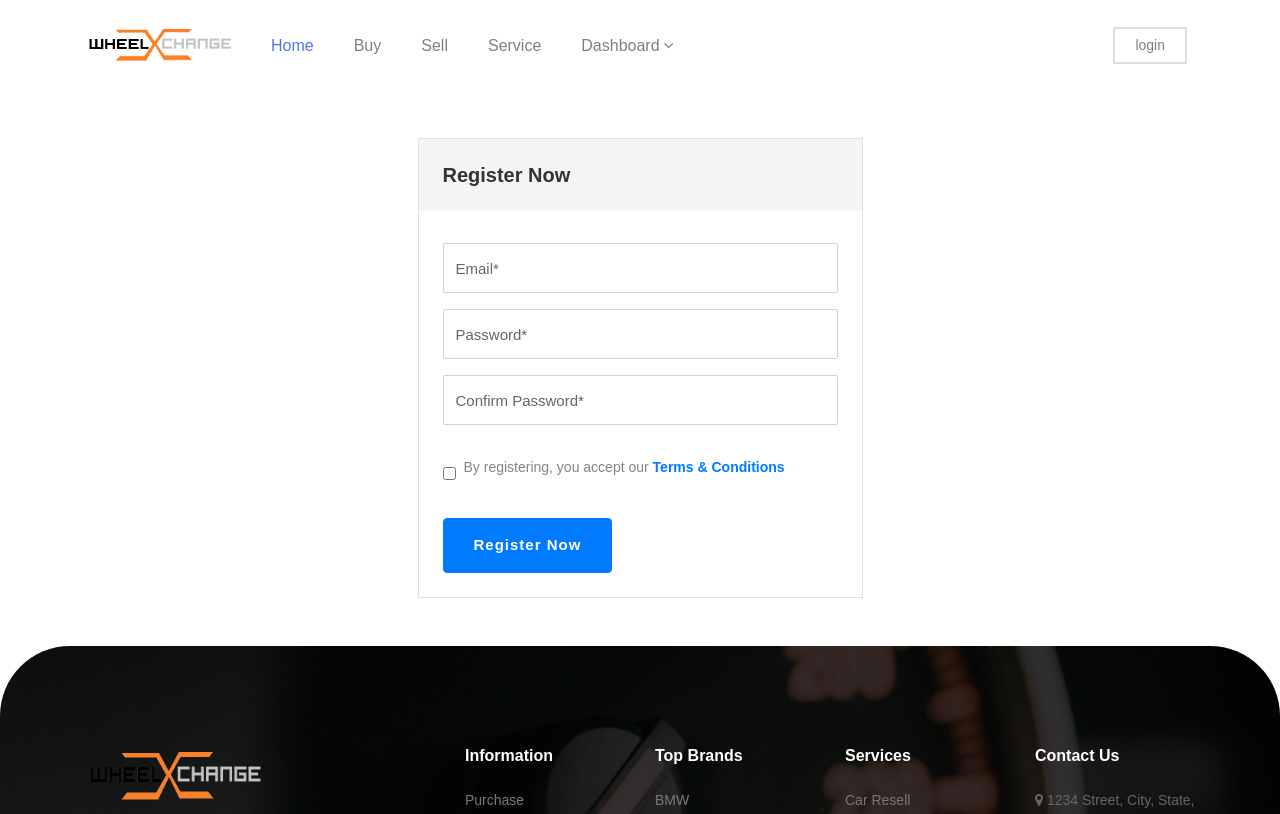
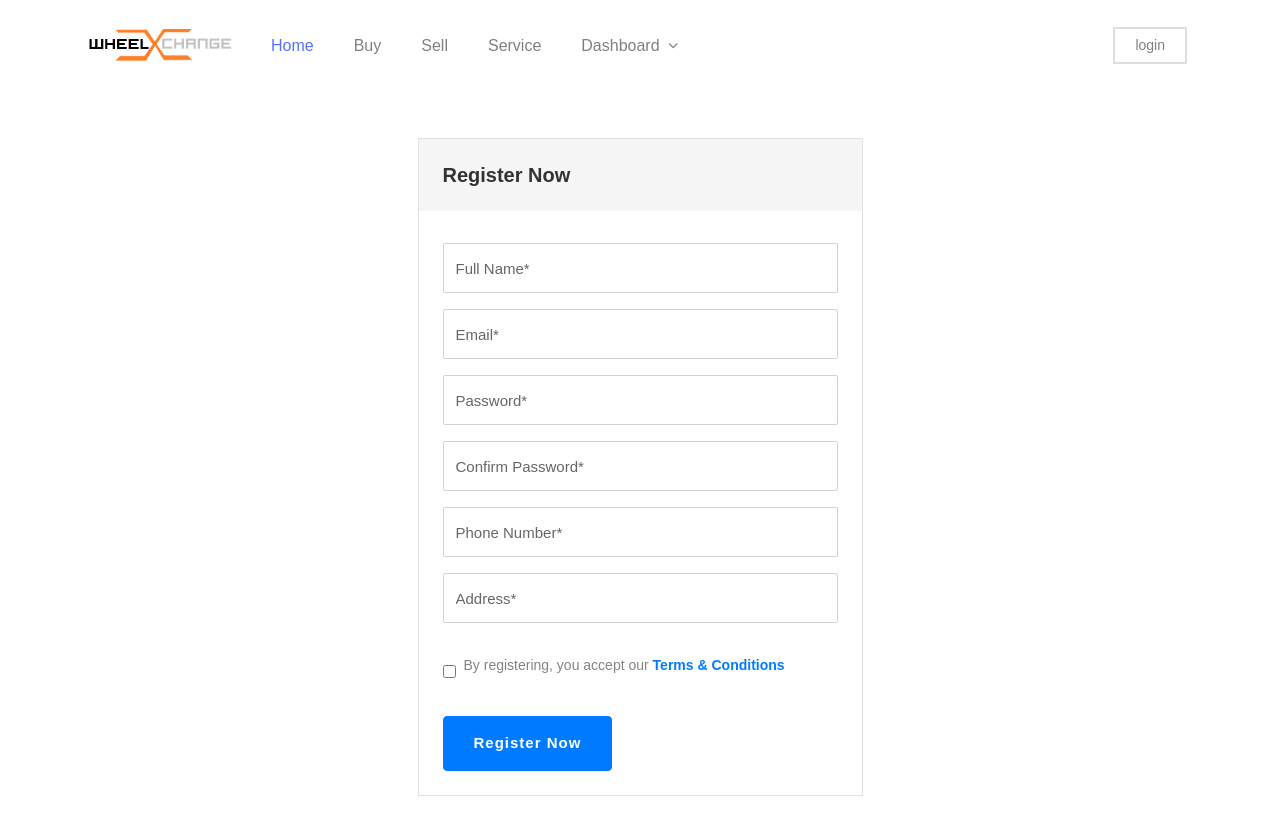
Before and after one commit to xxiamdsk/Vehicle-Resale-and-Service, a PHP site: page /register.php in a window 1280 px wide. Shown: the top 814 px of the page. Run offline with PHP 8.4, Linux system fonts and the light colour scheme; some libraries are stand-ins or nearby versions; some web fonts are replaced.

Commit message:
session create

```diff
--- a/config.php
+++ b/config.php
@@ -11,7 +11,7 @@ $conn = new mysqli($servername, $username, $password, $dbname);
 if ($conn->connect_error) {
     die("Connection failed: " . $conn->connect_error);
 } else {
-    echo "Connected successfully";
+    // echo "Connected successfully";
 }
 
 $conn->set_charset("utf8");
--- a/header.php
+++ b/header.php
@@ -35,41 +35,55 @@
                                 </a>
                             </li>
                             <li class="nav-item dropdown dropdown-slide @@dashboard">
-                                <a class="nav-link dropdown-toggle" data-toggle="dropdown" href="#!">Dashboard<span><i
-                                            class="fa fa-angle-down"></i></span>
-                                </a>
-
-                                <!-- Dropdown list -->
-                                <ul class="dropdown-menu">
-                                    <li><a class="dropdown-item " href="dashboard.html">Dashboard</a>
-                                    </li>
-                                    <li><a class="dropdown-item @@dashboardMessages" href="dashboard-my-ads.html">My
-                                            Cars</a></li>
-                                    <li><a class="dropdown-item @@dashboardFavouriteAds"
-                                            href="dashboard-favourite-ads.html"> Favourite Car</a></li>
-                                    <li class="dropdown dropdown-submenu dropright">
-                                        <a class="dropdown-item dropdown-toggle" href="#!" id="dropdown0501"
-                                            role="button" data-toggle="dropdown" aria-haspopup="true"
-                                            aria-expanded="false">Sub Menu</a>
-
-                                        <ul class="dropdown-menu" aria-labelledby="dropdown0501">
-                                            <li><a class="dropdown-item" href="index.html">Submenu 01</a></li>
-                                            <li><a class="dropdown-item" href="index.html">Submenu 02</a></li>
-                                        </ul>
-                                    </li>
+                                <a class="nav-link dropdown-toggle" data-toggle="dropdown" href="#!"><?php
+                        if (isset($_SESSION['email'])){
+                        ?>
+                            <svg xmlns="http://www.w3.org/2000/svg" width="25" height="25" fill="black" class="bi bi-person"
+                            viewBox="0 0 16 16">
+                            <path d="M8 8a3 3 0 1 0 0-6 3 3 0 0 0 0 6m2-3a2 2 0 1 1-4 0 2 2 0 0 1 4 0m4 8c0 1-1 1-1 1H3s-1 0-1-1 1-4 6-4 6 3 6 4m-1-.004c-.001-.246-.154-.986-.832-1.664C11.516 10.68 10.289 10 8 10s-3.516.68-4.168 1.332c-.678.678-.83 1.418-.832 1.664z" /> </svg>
+                        <?php
+                            echo "Hello " . $_SESSION['name'];
+                        ?>
+                            <span><i class="fa fa-angle-down"></i></span></a>
+                            <ul class="dropdown-menu">
+                                    <li><a class="dropdown-item " href="dashboard.html">Profile</a></li>
+                                    <li><a class="dropdown-item @@dashboardMessages" href="dashboard-my-ads.html">My Cars</a></li>
+                                    <li><a class="dropdown-item @@dashboardFavouriteAds" href="dashboard-favourite-ads.html"> Favourite Car</a></li>
+                                    <li><a class="dropdown-item @@dashboardFavouriteAds" href="Logout.php"> Logout</a></li>
                                 </ul>
                             </li>
+
+                        <?php }
+                        else {
+                            echo 'Dashboard ';
+                        ?>
+                        <span><i class="fa fa-angle-down"></i></span></a>
+                        <!-- Dropdown list -->
+                        <ul class="dropdown-menu">
+                            <li><a class="dropdown-item " href="dashboard.html">Profile</a></li>
+                            <li><a class="dropdown-item @@dashboardMessages" href="dashboard-my-ads.html">My Cars</a></li>
+                            <li><a class="dropdown-item @@dashboardFavouriteAds" href="dashboard-favourite-ads.html"> Favourite Car</a></li>
+                            <li><a class="dropdown-item @@dashboardFavouriteAds" href="Logout.php"> Logout</a></li>
                         </ul>
+                    </li>
+                </ul>
+                <?php
+
+                        }
+
+                        ?>
+
+
 
                         <?php
                         if (isset($_SESSION['email'])){
-                            echo "Hello" . $_SESSION['email'];
+                            // echo "Hello " . $_SESSION['name'];
                             ?>
-                            <ul class="navbar-nav ml-auto mt-10">
+                            <!-- <ul class="navbar-nav ml-auto mt-10">
                                 <li class="nav-item">
                                     <a class="nav-link login-button" href="logout.php">logout</a>
                                 </li>
-                            </ul>
+                            </ul> -->
                             <?php }
                         else {
                             ?>
--- a/login.php
+++ b/login.php
@@ -13,8 +13,12 @@ if ($_SERVER["REQUEST_METHOD"] == "POST") {
 		$result = $conn->query($sql);
 		// Check if user exists and credentials are correct
 		if ($result->num_rows == 1) {
+			$sql = "SELECT name FROM customer WHERE email = '$email'";
+			$result = $conn->query($sql);
+
 			// User found, set session variables
 			$_SESSION['email'] = $email;
+			$_SESSION['name'] = $result->fetch_assoc()['name'];
 
 			// Redirect to a secure page after successful login
 			header("Location: index.php");
--- a/register.php
+++ b/register.php
@@ -2,7 +2,7 @@
 session_start(); // Start PHP session
 
 // Check if the form is submitted
-if ($_SERVER["REQUEST_METHOD"] == "POST" ) {
+if ($_SERVER["REQUEST_METHOD"] == "POST") {
   // Database connection parameters
   $servername = "localhost"; // Change this to your database server name
   $username = "root"; // Change this to your database username
@@ -10,26 +10,60 @@ if ($_SERVER["REQUEST_METHOD"] == "POST" ) {
   $dbname = "vrs"; // Change this to your database name
 
   // Create connection
-    $conn = new mysqli($servername, $username, $password, $dbname);
+
+  $conn= new mysqli($servername, $username, $password, $dbname);
 
   // Check connection
   if ($conn->connect_error) {
     die("Connection failed: " . $conn->connect_error);
   }
 
+  // Function to generate a new customer ID
+  function generateCustomerID($db) {
+    $query = "SELECT MAX(uid) AS last_id FROM customer";
+    $result = mysqli_query($db, $query);
+
+    if ($result && mysqli_num_rows($result) > 0) {
+        $row = mysqli_fetch_assoc($result);
+        $lastID = $row['last_id'];
+
+        // Extract the numeric part from the last ID
+        $numericPart = intval(substr($lastID, 4));
+
+        // Increment the numeric part
+        $newNumericPart = $numericPart + 1;
+
+        // Format the new ID with leading zeros
+        $newID = 'CUST' . sprintf('%03d', $newNumericPart);
+
+        return $newID;
+    } else {
+        // If no records found, start from CUST001
+        return 'CUST001';
+    }
+}
+
   // Get user input (email and password) and sanitize them
+  $id = generateCustomerID($conn);
+  $name = $_POST['name'];
+  $phone = $_POST['phone'];
+  $address = $_POST['address'];
   $email = $_POST['email'];
   $passwd = $_POST['passwd']; // You should hash the password before storing it in the database
+  echo $email;
   echo $passwd;
+  echo $id;
 
   // SQL query to insert new user into database
-    $sql = "INSERT INTO customer (email, pswd) VALUES (?, ?)";
+  $sql = "INSERT INTO customer (uid,name,email, pswd,ph_no,address) VALUES (?, ?,?,?,?,?)";
   $stmt = $conn->prepare($sql);
-    $stmt->bind_param("ss", $email, $passwd);
+  $stmt->bind_param("ssssss", $id, $name, $email, $passwd, $phone, $address);
+  // $stmt->bind_param("ss", $email, $passwd);
 
   if ($stmt->execute()) {
     // Registration successful, set session variables
     $_SESSION['email'] = $email;
+    $_SESSION['name'] = $name;
 
     // Redirect to a secure page after successful registration
     header("Location: index.php");
@@ -85,7 +119,7 @@ echo $passwd;
 
 
   <!--Header-->
-<?php include('header.php');?>
+  <?php include ('header.php'); ?>
   <!-- /Header -->
 
   <section class="login py-5 border-top-1">
@@ -94,14 +128,19 @@ echo $passwd;
         <div class="col-lg-5 col-md-8 align-item-center">
           <div class="border border">
             <h3 class="bg-gray p-4">Register Now</h3>
-            <form method="POST" action = "<?php echo htmlspecialchars($_SERVER['PHP_SELF']); ?>">
+            <form method="POST" action="<?php echo htmlspecialchars($_SERVER['PHP_SELF']); ?>">
               <fieldset class="p-4">
+                <input class="form-control mb-3" type="text" name="name" placeholder="Full Name*" required>
                 <input class="form-control mb-3" type="email" name="email" placeholder="Email*" required>
                 <input class="form-control mb-3" type="password" name="passwd" placeholder="Password*" required>
-                <input class="form-control mb-3" type="password" name="cpasswd" placeholder="Confirm Password*" required>
+                <input class="form-control mb-3" type="password" name="cpasswd" placeholder="Confirm Password*"
+                  required>
+                <input class="form-control mb-3" type="text" name="phone" placeholder="Phone Number*" required>
+                <input class="form-control mb-3" type="text" name="address" placeholder="Address*" required>
                 <div class="loggedin-forgot d-inline-flex my-3">
                   <input type="checkbox" id="registering" class="mt-1">
-                  <label for="registering" class="px-2">By registering, you accept our <a class="text-primary font-weight-bold" href="terms-condition.html">Terms & Conditions</a></label>
+                  <label for="registering" class="px-2">By registering, you accept our <a
+                      class="text-primary font-weight-bold" href="terms-condition.html">Terms & Conditions</a></label>
                 </div>
                 <button type="submit" class="btn btn-primary font-weight-bold mt-3">Register Now</button>
               </fieldset>
@@ -115,7 +154,7 @@ echo $passwd;
 
   <!-- ========================================== -->
   <!-- Footer -->
-	<?php include('footer.php');?>
+  <?php include ('footer.php'); ?>
 
 
   <!--
@@ -129,6 +168,7 @@ Essential Scripts
   <script src="plugins/raty/jquery.raty-fa.js"></script>
   <script src="plugins/slick/slick.min.js"></script>
   <script src="plugins/jquery-nice-select/js/jquery.nice-select.min.js"></script>
+
   <!-- google map -->
   <script src="https://maps.googleapis.com/maps/api/js?key=AIzaSyCcABaamniA6OL5YvYSpB3pFMNrXwXnLwU" defer></script>
   <script src="plugins/google-map/map.js" defer></script>
```
Lines whose indentation alone changed are shown as unchanged.
